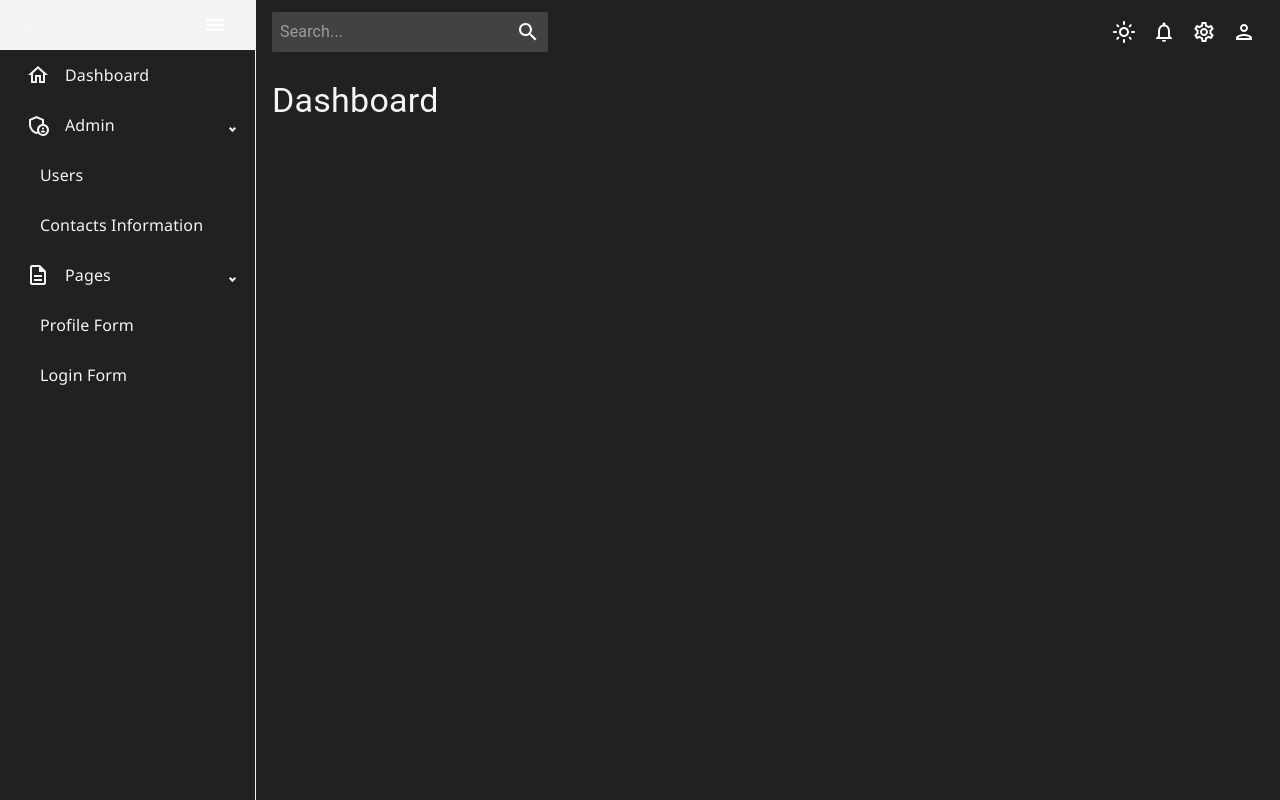
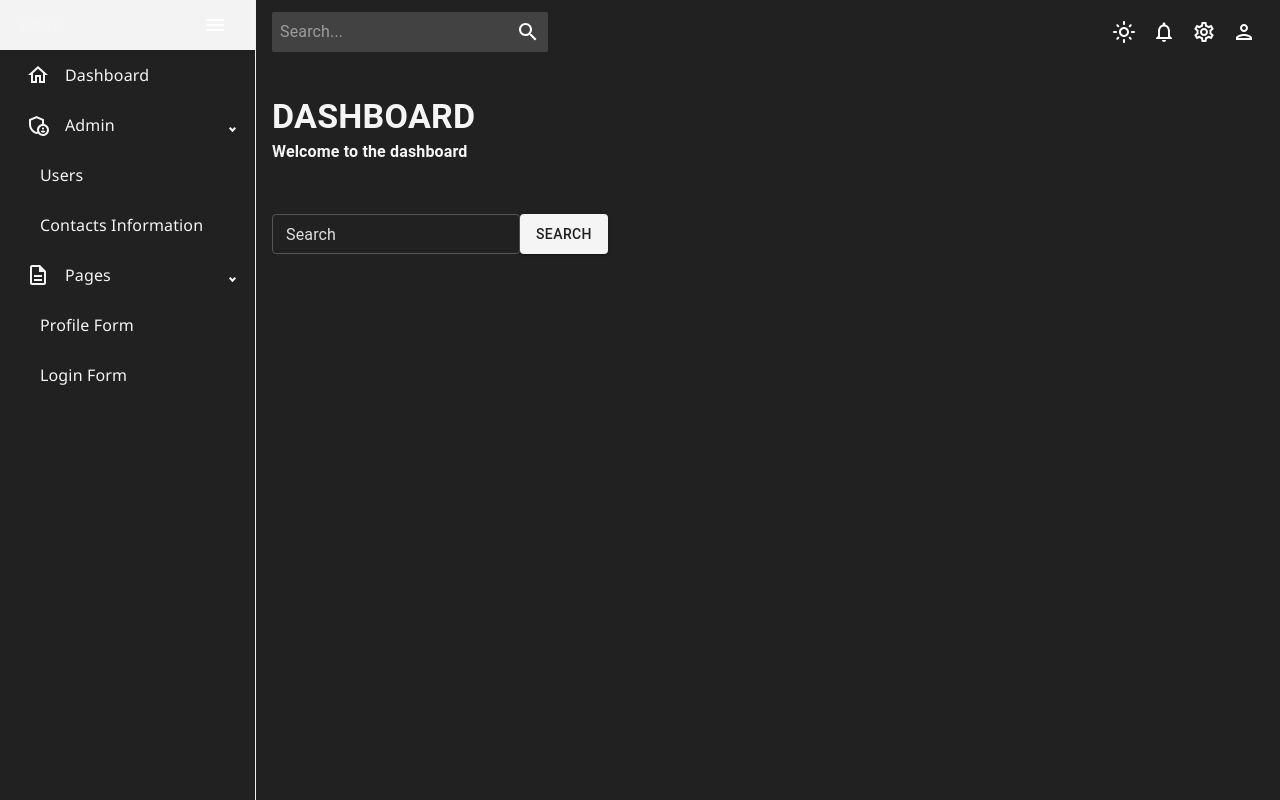
Before and after one commit to DJPajares/dashboard-template, a Next.js app: page /dashboard in a window 1280 px wide. Built offline with nearby package versions, Linux system fonts and the light colour scheme.

Commit message:
feat: add dashboard and users pages

```diff
--- /dev/null
+++ b/src/components/Header.tsx
@@ -0,0 +1,33 @@
+import { Typography } from '@mui/material';
+import { useTheme } from '@mui/system';
+
+type HeaderProps = {
+  title: string;
+  subtitle: string;
+};
+
+const Header = ({ title, subtitle }: HeaderProps) => {
+  const theme = useTheme();
+  const colors = theme.palette;
+
+  return (
+    <>
+      <Typography
+        variant="h4"
+        fontWeight={700}
+        style={{ textTransform: 'uppercase' }}
+      >
+        {title}
+      </Typography>
+      <Typography
+        variant="subtitle1"
+        fontWeight={600}
+        color={colors.primary.main}
+      >
+        {subtitle}
+      </Typography>
+    </>
+  );
+};
+
+export default Header;
--- a/src/pages/dashboard.tsx
+++ b/src/pages/dashboard.tsx
@@ -1,10 +1,30 @@
-import { Box, Typography } from '@mui/material';
+import Header from '@/components/Header';
+import { Box, Button, TextField, Typography, useTheme } from '@mui/material';
+import Head from 'next/head';
 
 const Dashboard = () => {
+  const theme = useTheme();
+  const colors = theme.palette;
+
   return (
-    <Box sx={{ p: 2 }}>
-      <Typography variant="h4">Dashboard</Typography>
-    </Box>
+    <>
+      <Head>
+        <title>Dashboard</title>
+      </Head>
+
+      <Box p={2}>
+        <Box py={2}>
+          <Header title="Dashboard" subtitle="Welcome to the dashboard" />
+        </Box>
+
+        <Box py={4} sx={{ display: 'flex' }}>
+          <TextField label="Search" variant="outlined" size="small" />
+          <Button variant="contained" color="primary">
+            Search
+          </Button>
+        </Box>
+      </Box>
+    </>
   );
 };
 
```
Also changed, not shown: src/pages/admin/users.tsx (+24 -4 lines).
